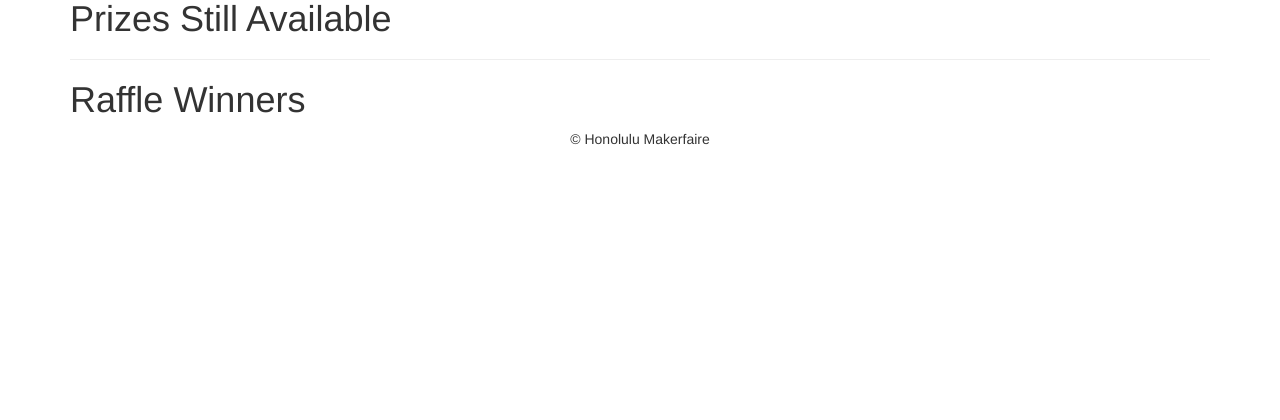
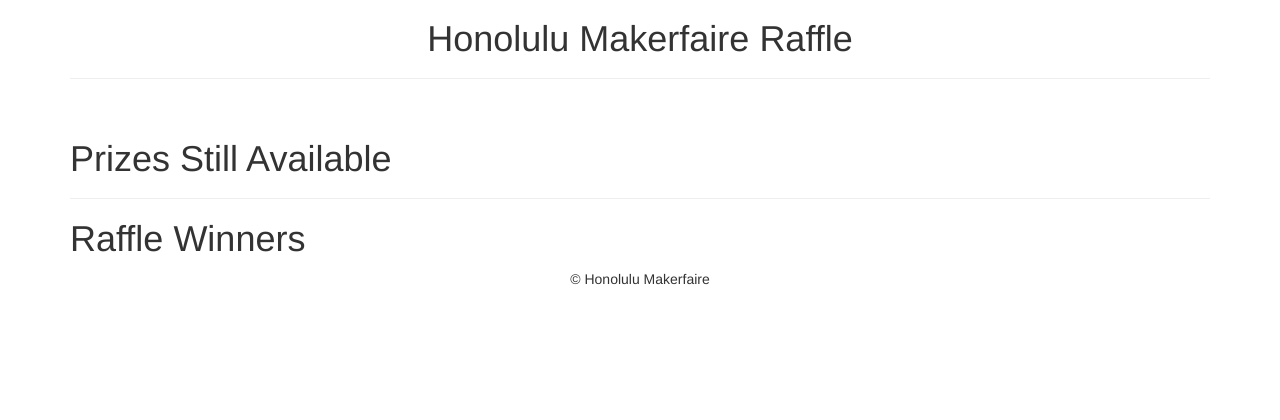
Before and after one commit to ryankanno/honolulu-makerfaire-door-prizes, a Flask app: template src/makerfaire/templates/slash.html in a window 1280 px wide. Shown: the part 169-589 px from the top of the page. Run offline with Flask 2, Linux system fonts and the light colour scheme; the template is opened without the code that fills it, so the values that code supplies are empty; parts of the project's set-up code (start-up, migrations or seed data) failed here and were passed over; some libraries are stand-ins or nearby versions.

Commit message:
Cleaned up homepage

```diff
--- a/src/makerfaire/templates/slash.html
+++ b/src/makerfaire/templates/slash.html
@@ -5,6 +5,12 @@
 {% endblock header_content %}
 
 {% block main_content %}
+
+<div class="page-header">
+    <center><h1>Honolulu Makerfaire Raffle</h1></center>
+</div>
+
+<br/>
 
 <div class="front_page">
     <h1>Prizes Still Available</h1>
```
